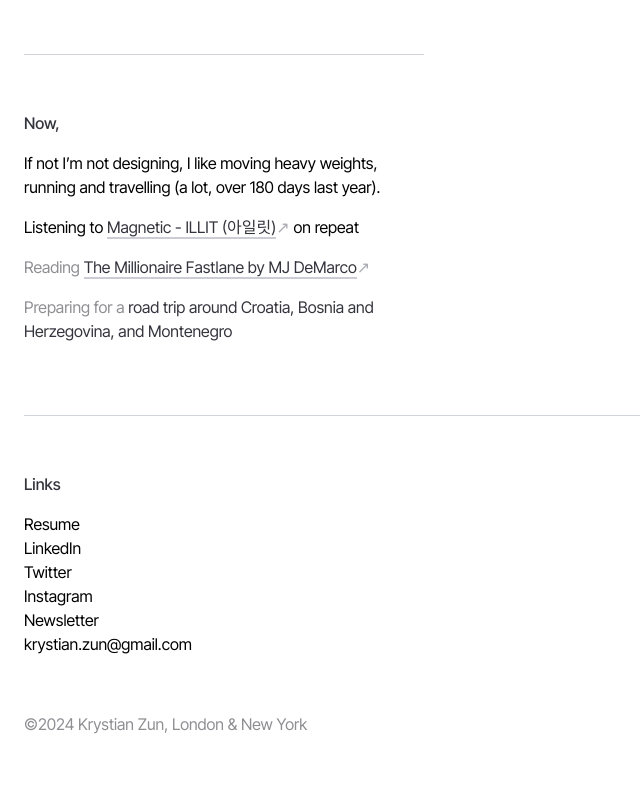
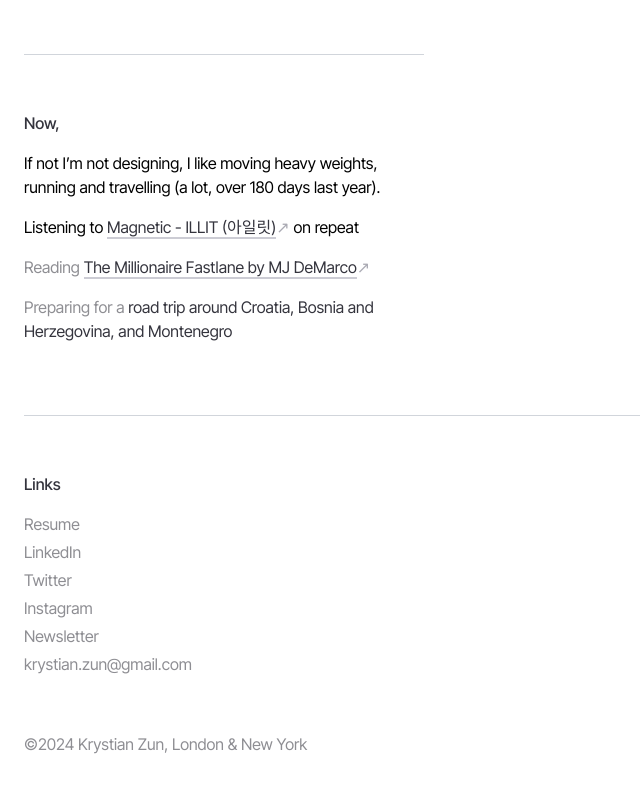
Before and after one commit to krystianzun/krystianzun-com, a Next.js app: page / in a window 1280 px wide. Shown: the part 1043-1835 px from the top of the page, without its empty margins (0-640 px from the left). Built offline with nearby package versions, Linux system fonts and the light colour scheme.

Commit message:
Add hover states to footer links

```diff
--- a/components/Footer.tsx
+++ b/components/Footer.tsx
@@ -27,12 +27,12 @@ function Footer() {
     <footer>
         <hr className='w-full h-px bg-gray-300 border-0 my-14'></hr>
         <h3 className='pb-4 text-grey-800 font-medium'>Links</h3>
-        <div>
+        <div className='space-y-1'>
           {links.map((item, idx) => {
             return (
               <div key={idx}>
                 <Link href={item.link} target="_blank">
-                  <p>{item.name}</p>
+                  <p className='text-grey-500 hover:text-grey-800'>{item.name}</p>
                 </Link>
               </div>
             )
```
